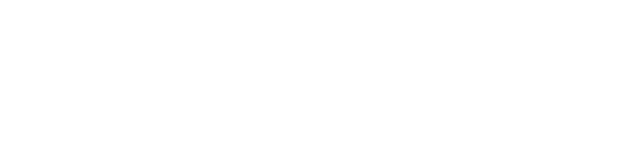
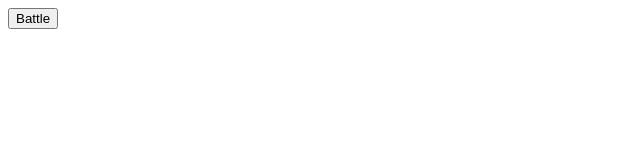
Before and after one commit to tjmer/Demo-project, a website: page spells/spellsref.html in a window 1280 px wide. Shown: the whole page, without its empty margins (0-640 px from the left). Drawn offline with Linux system fonts and the light colour scheme.

Commit message:
added button back to battle page

```diff
--- a/spells/spellsref.html
+++ b/spells/spellsref.html
@@ -8,6 +8,7 @@
     <title>Spell Reference</title>
 </head>
 <body>
+    <header><a href="../main.html"><button>Battle</button></a></header>
 
 </body>
 </html>
```
